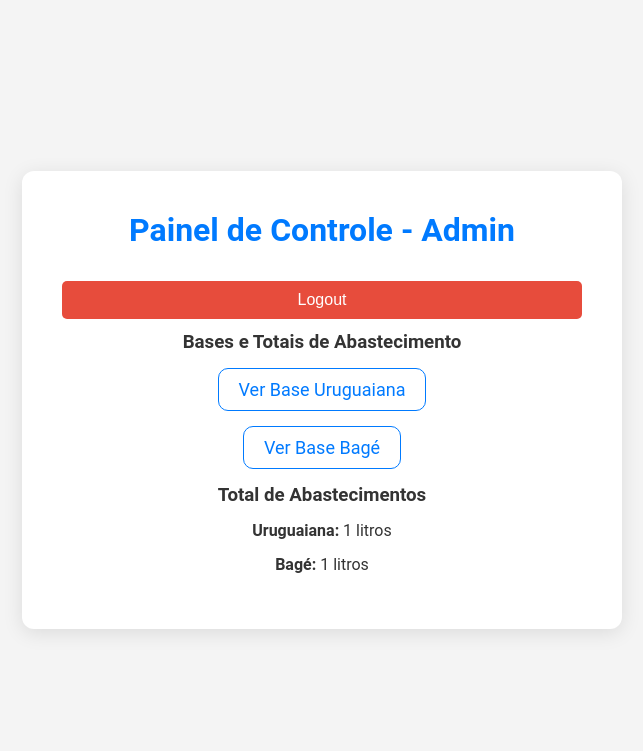
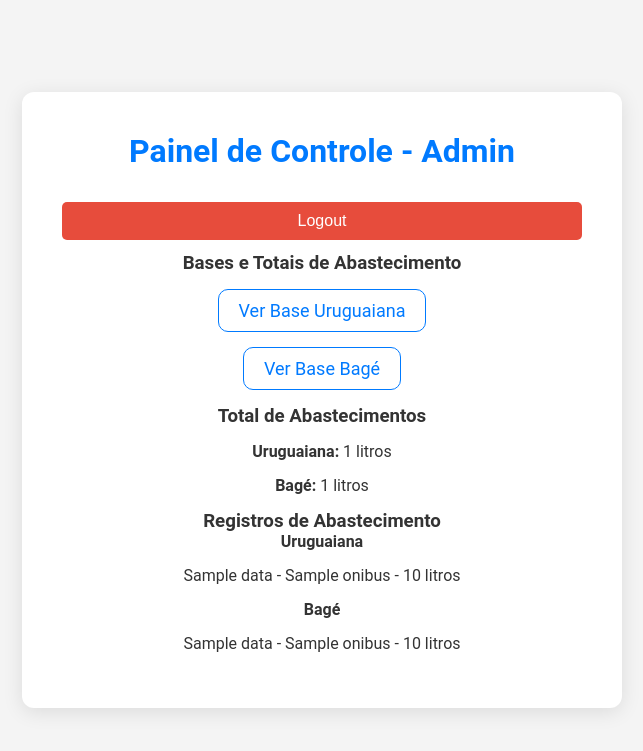
Before and after one commit to andrade-bernardo/bage, a Flask app: template templates/admin_dashboard.html in a window 1280 px wide. Shown: the top 751 px of the page, without its empty margins (318-961 px from the left). Run offline with Flask 2, Linux system fonts and the light colour scheme; the template is opened without the code that fills it: most values are stand-ins (such as "Sample title", 1, 10 or a date in 2020).

Commit message:
Atualizando o código com melhorias

```diff
--- a/app.py
+++ b/app.py
@@ -55,10 +55,15 @@ def admin_dashboard():
 
     # Carrega os totais de abastecimento para as bases
     dados = carregar_dados()
-    total_uruguaiana = sum(registro['litros'] for registro in dados if registro['base'] == 'uruguaiana')
-    total_bage = sum(registro['litros'] for registro in dados if registro['base'] == 'bage')
 
-    return render_template('admin_dashboard.html', total_uruguaiana=total_uruguaiana, total_bage=total_bage)
+    bases = ['uruguaiana', 'bage']  # Bases a serem visualizadas pelo admin
+    bases_dados = {}
+
+    for base in bases:
+        total_litros = sum(registro['litros'] for registro in dados if registro['base'] == base)
+        bases_dados[base] = total_litros  # Armazena o total de litros de cada base
+
+    return render_template('admin_dashboard.html', bases_dados=bases_dados)
 
 # Página do dashboard para a base
 @app.route('/dashboard/<base>', methods=['GET', 'POST'])
@@ -127,4 +132,4 @@ def edit_registro(base, id):
     return render_template('editar.html', registro=registro)
 
 if __name__ == '__main__':
-    app.run(host='0.0.0.0', port=int(os.environ.get('PORT', 5000)))  # Para render e produção
+    app.run(debug=True, host='0.0.0.0', port=5000)
--- a/templates/admin_dashboard.html
+++ b/templates/admin_dashboard.html
@@ -27,6 +27,25 @@
         <li><strong>Uruguaiana:</strong> {{ total_uruguaiana }} litros</li>
         <li><strong>Bagé:</strong> {{ total_bage }} litros</li>
     </ul>
+
+    <!-- Exibição de registros das bases -->
+    <h3>Registros de Abastecimento</h3>
+    <div>
+        <strong>Uruguaiana</strong>
+        <ul>
+            {% for registro in registros_uruguaiana %}
+                <li>{{ registro.data }} - {{ registro.onibus }} - {{ registro.litros }} litros</li>
+            {% endfor %}
+        </ul>
+
+        <strong>Bagé</strong>
+        <ul>
+            {% for registro in registros_bage %}
+                <li>{{ registro.data }} - {{ registro.onibus }} - {{ registro.litros }} litros</li>
+            {% endfor %}
+        </ul>
+    </div>
+
 </div>
 
 </body>
```
